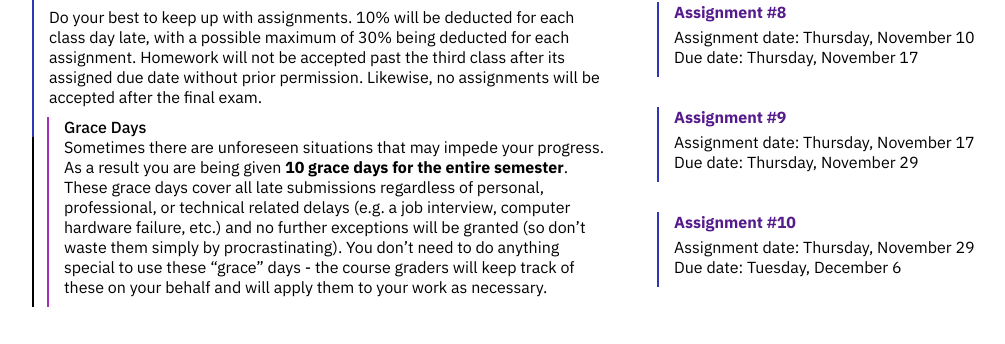
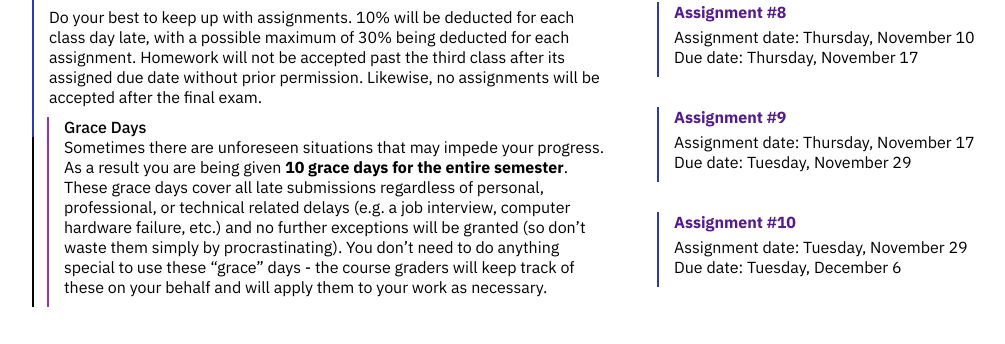
Before and after one commit to emilydidthis/-CSCI-UA.0002-Fall22, a Jekyll site: the page built from assignments.markdown, in a window 1280 px wide. Shown: the part 923-1267 px from the top of the page, without its empty margins (8-1013 px from the left). Built offline with Jekyll 4.4.1, drawn with Linux system fonts in a browser that asks for light colours.

Commit message:
fixed date

```diff
--- a/assignments.markdown
+++ b/assignments.markdown
@@ -71,10 +71,10 @@ Due date: Thursday, November 17
 
 ## [**Assignment #9**]({{ site.url }}{{ site.baseurl }}/assignments/09.html)
 Assignment date: Thursday, November 17
-Due date: Thursday, November 29
+Due date: Tuesday, November 29
 
 ## [**Assignment #10**]({{ site.url }}{{ site.baseurl }}/assignments/10.html)
-Assignment date: Thursday, November 29
+Assignment date: Tuesday, November 29
 Due date: Tuesday, December 6
 
 </div>
```
